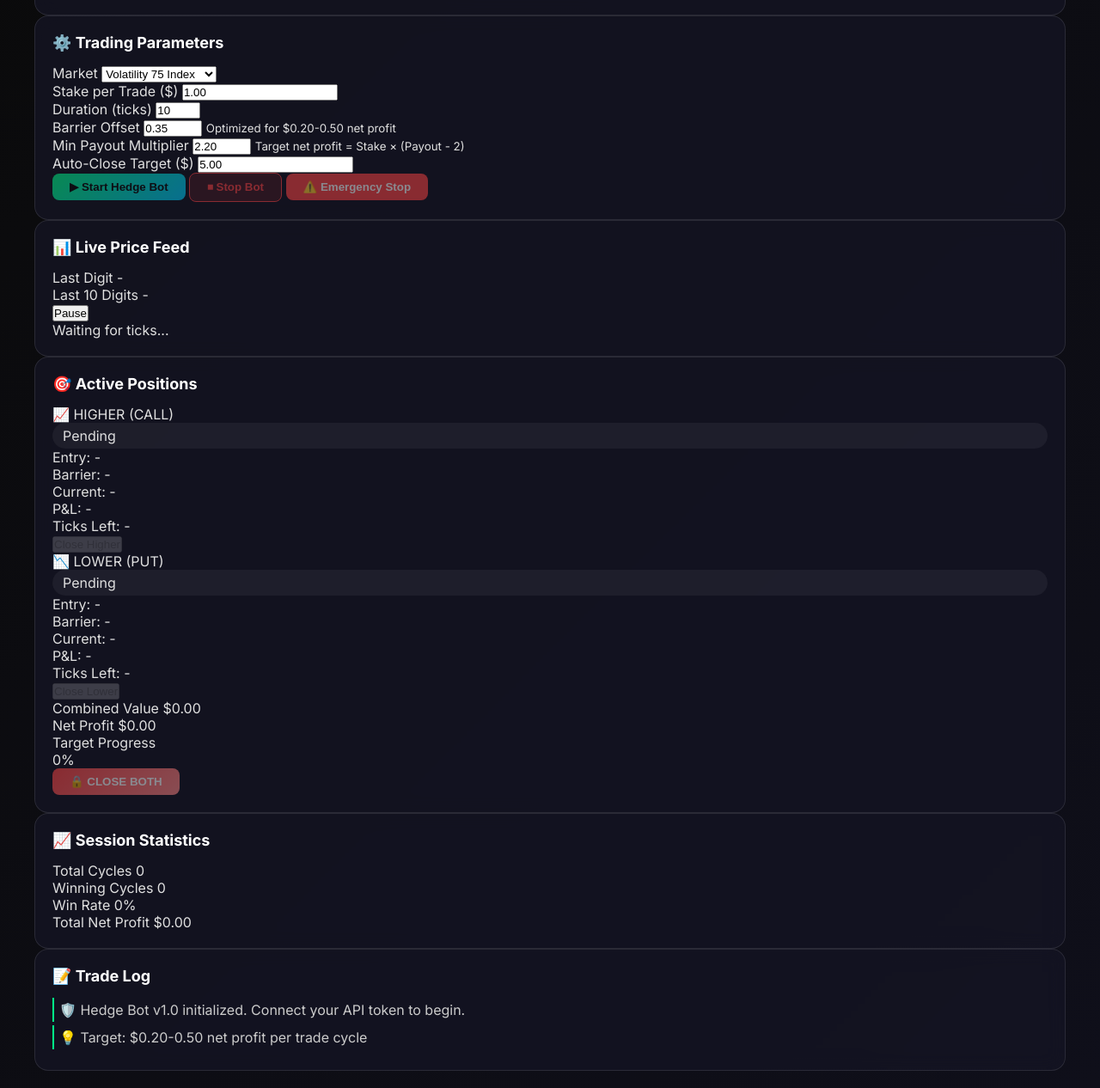
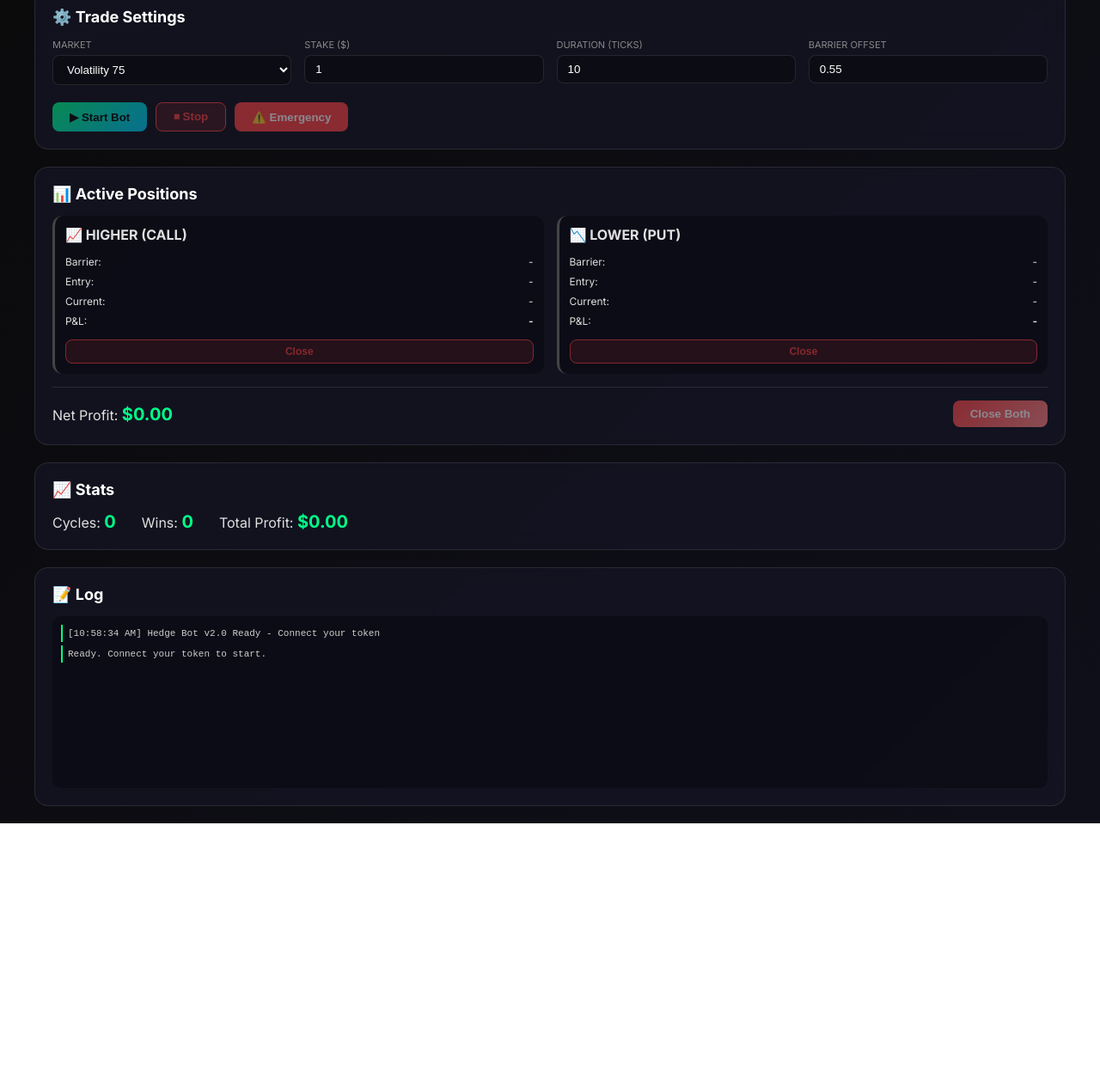
Before and after one commit to Mawutor12575/Hedge-Bot, a website: page deriv-hedge-bot/public/index.html in a window 1280 px wide. Shown: the part 249-1515 px from the top of the page at 86% size. After the commit the page ends 1207 px from the top, so only its background shows below. Drawn offline with Linux system fonts and the light colour scheme.

Commit message:
Update index.html

```diff
--- a/deriv-hedge-bot/public/index.html
+++ b/deriv-hedge-bot/public/index.html
@@ -3,236 +3,114 @@
 <head>
     <meta charset="UTF-8">
     <meta name="viewport" content="width=device-width, initial-scale=1.0">
-    <title>Deriv Hedge Bot | Parallel Trading System</title>
+    <title>Deriv Hedge Bot - Simple Parallel Trades</title>
     <link rel="stylesheet" href="style.css">
-    <link href="https://fonts.googleapis.com/css2?family=Inter:wght@400;500;600;700;800&display=swap" rel="stylesheet">
+    <link href="https://fonts.googleapis.com/css2?family=Inter:wght@400;500;600;700&display=swap" rel="stylesheet">
 </head>
 <body>
     <div class="container">
-        <!-- Header -->
         <header>
-            <div class="logo">
-                <span class="logo-icon">🛡️</span>
-                <h1>Hedge Bot</h1>
-                <span class="badge">PARALLEL TRADING v1.0</span>
-            </div>
-            <div class="account-section">
-                <div class="price-card">
-                    <span class="label">Market</span>
-                    <span id="market-symbol" class="value">R_75</span>
-                </div>
-                <div class="price-card">
-                    <span class="label">Price</span>
-                    <span id="current-price" class="value">$0.00</span>
-                </div>
-                <div class="price-card">
-                    <span class="label">Balance</span>
-                    <span id="account-balance" class="value">$0.00</span>
-                </div>
-                <div id="auth-status" class="auth-status">
-                    <span class="status-dot"></span>
+            <h1>🛡️ Hedge Bot</h1>
+            <div class="status-area">
+                <div id="connection-status" class="status disconnected">
+                    <span class="dot"></span>
                     <span>Disconnected</span>
                 </div>
+                <div id="balance-display">Balance: $0.00</div>
+                <div id="price-display">Price: --</div>
             </div>
         </header>
 
+        <div class="main-grid">
             <!-- Connection Panel -->
-        <div class="card connection-card">
+            <div class="card">
                 <h2>🔌 Connection</h2>
-            <div class="connection-controls">
-                <input type="password" id="api-token" placeholder="Enter your Deriv API Token" class="token-input">
+                <div class="input-group">
+                    <input type="password" id="token" placeholder="Deriv API Token" class="token-input">
                     <button id="connect-btn" class="btn-primary">Connect</button>
-                <div id="account-switch" style="display: none;">
-                    <button id="demo-btn" class="btn-switch">Demo</button>
-                    <button id="real-btn" class="btn-switch">Real</button>
                 </div>
+                <div id="account-buttons" style="display: none; margin-top: 10px;">
+                    <button id="demo-switch" class="btn-switch">Demo</button>
+                    <button id="real-switch" class="btn-switch">Real</button>
                 </div>
             </div>
 
             <!-- Trading Controls -->
-        <div class="card trading-card">
-            <h2>⚙️ Trading Parameters</h2>
-            <div class="params-grid">
-                <div class="param-group">
+            <div class="card">
+                <h2>⚙️ Trade Settings</h2>
+                <div class="settings-grid">
+                    <div>
                         <label>Market</label>
-                    <select id="market-select">
-                        <option value="R_10">Volatility 10 Index</option>
-                        <option value="R_25">Volatility 25 Index</option>
-                        <option value="R_50">Volatility 50 Index</option>
-                        <option value="R_75" selected>Volatility 75 Index</option>
-                        <option value="R_100">Volatility 100 Index</option>
+                        <select id="market">
+                            <option value="R_10">Volatility 10</option>
+                            <option value="R_25">Volatility 25</option>
+                            <option value="R_50">Volatility 50</option>
+                            <option value="R_75" selected>Volatility 75</option>
+                            <option value="R_100">Volatility 100</option>
                         </select>
                     </div>
-                <div class="param-group">
-                    <label>Stake per Trade ($)</label>
-                    <input type="number" id="stake" value="1.00" step="0.50" min="0.35">
+                    <div>
+                        <label>Stake ($)</label>
+                        <input type="number" id="stake" value="1" step="0.5" min="0.35">
                     </div>
-                <div class="param-group">
+                    <div>
                         <label>Duration (ticks)</label>
                         <input type="number" id="duration" value="10" step="1" min="5" max="30">
                     </div>
-                <div class="param-group">
+                    <div>
                         <label>Barrier Offset</label>
-                    <input type="number" id="offset" value="0.35" step="0.05" min="0.10" max="1.00">
-                    <small id="offset-hint">Optimized for $0.20-0.50 net profit</small>
-                </div>
-                <div class="param-group">
-                    <label>Min Payout Multiplier</label>
-                    <input type="number" id="min-payout" value="2.20" step="0.05" min="2.00" max="3.00">
-                    <small>Target net profit = Stake × (Payout - 2)</small>
-                </div>
-                <div class="param-group">
-                    <label>Auto-Close Target ($)</label>
-                    <input type="number" id="profit-target" value="5.00" step="1.00">
+                        <input type="number" id="offset" value="0.55" step="0.05" min="0.1">
                     </div>
                 </div>
-            <div class="bot-controls">
-                <button id="start-bot" class="btn-start" disabled>▶ Start Hedge Bot</button>
-                <button id="stop-bot" class="btn-stop" disabled>⏹ Stop Bot</button>
-                <button id="emergency-stop" class="btn-emergency" disabled>⚠️ Emergency Stop</button>
-            </div>
-        </div>
-
-        <!-- Live Ticks Display -->
-        <div class="card ticks-card">
-            <h2>📊 Live Price Feed</h2>
-            <div class="tick-header">
-                <div class="last-digit-box">
-                    <span class="label">Last Digit</span>
-                    <span id="last-digit" class="digit-large">-</span>
-                </div>
-                <div class="last-ten-box">
-                    <span class="label">Last 10 Digits</span>
-                    <span id="last-ten-digits" class="digit-sequence">-</span>
-                </div>
-                <button id="pause-ticks-btn" class="btn-small">Pause</button>
-            </div>
-            <div id="tick-history" class="tick-history">
-                <div class="tick-placeholder">Waiting for ticks...</div>
+                <div class="button-group">
+                    <button id="start-btn" class="btn-start" disabled>▶ Start Bot</button>
+                    <button id="stop-btn" class="btn-stop" disabled>⏹ Stop</button>
+                    <button id="emergency-btn" class="btn-emergency" disabled>⚠️ Emergency</button>
                 </div>
             </div>
 
             <!-- Active Positions -->
-        <div class="card positions-card">
-            <h2>🎯 Active Positions</h2>
-            <div class="positions-grid">
-                <!-- HIGHER Position -->
-                <div id="higher-position" class="position-card">
-                    <div class="position-header">
-                        <span class="icon">📈</span>
-                        <span class="title">HIGHER (CALL)</span>
-                        <span id="higher-status" class="status">Pending</span>
+            <div class="card">
+                <h2>📊 Active Positions</h2>
+                <div class="positions-row">
+                    <div class="position" id="higher-card">
+                        <div class="position-title">📈 HIGHER (CALL)</div>
+                        <div class="position-detail">Barrier: <span id="higher-barrier">-</span></div>
+                        <div class="position-detail">Entry: <span id="higher-entry">-</span></div>
+                        <div class="position-detail">Current: <span id="higher-current">-</span></div>
+                        <div class="position-detail profit">P&L: <span id="higher-pnl">-</span></div>
+                        <button id="close-higher" class="btn-close-small" disabled>Close</button>
                     </div>
-                    <div class="position-details">
-                        <div class="detail-row">
-                            <span>Entry:</span>
-                            <span id="higher-entry">-</span>
-                        </div>
-                        <div class="detail-row">
-                            <span>Barrier:</span>
-                            <span id="higher-barrier">-</span>
-                        </div>
-                        <div class="detail-row">
-                            <span>Current:</span>
-                            <span id="higher-current">-</span>
-                        </div>
-                        <div class="detail-row profit-row">
-                            <span>P&L:</span>
-                            <span id="higher-pnl">-</span>
-                        </div>
-                        <div class="detail-row">
-                            <span>Ticks Left:</span>
-                            <span id="higher-ticks">-</span>
+                    <div class="position" id="lower-card">
+                        <div class="position-title">📉 LOWER (PUT)</div>
+                        <div class="position-detail">Barrier: <span id="lower-barrier">-</span></div>
+                        <div class="position-detail">Entry: <span id="lower-entry">-</span></div>
+                        <div class="position-detail">Current: <span id="lower-current">-</span></div>
+                        <div class="position-detail profit">P&L: <span id="lower-pnl">-</span></div>
+                        <button id="close-lower" class="btn-close-small" disabled>Close</button>
                     </div>
                 </div>
-                    <div id="higher-tick-indicator" class="tick-indicator"></div>
-                    <button id="close-higher" class="btn-close" disabled>Close Higher</button>
-                </div>
-
-                <!-- LOWER Position -->
-                <div id="lower-position" class="position-card">
-                    <div class="position-header">
-                        <span class="icon">📉</span>
-                        <span class="title">LOWER (PUT)</span>
-                        <span id="lower-status" class="status">Pending</span>
-                    </div>
-                    <div class="position-details">
-                        <div class="detail-row">
-                            <span>Entry:</span>
-                            <span id="lower-entry">-</span>
-                        </div>
-                        <div class="detail-row">
-                            <span>Barrier:</span>
-                            <span id="lower-barrier">-</span>
-                        </div>
-                        <div class="detail-row">
-                            <span>Current:</span>
-                            <span id="lower-current">-</span>
-                        </div>
-                        <div class="detail-row profit-row">
-                            <span>P&L:</span>
-                            <span id="lower-pnl">-</span>
-                        </div>
-                        <div class="detail-row">
-                            <span>Ticks Left:</span>
-                            <span id="lower-ticks">-</span>
-                        </div>
-                    </div>
-                    <div id="lower-tick-indicator" class="tick-indicator"></div>
-                    <button id="close-lower" class="btn-close" disabled>Close Lower</button>
+                <div class="combined">
+                    <span>Net Profit: <strong id="net-profit">$0.00</strong></span>
+                    <button id="close-both" class="btn-close-both" disabled>Close Both</button>
                 </div>
             </div>
 
-            <!-- Combined Stats -->
-            <div class="combined-stats">
-                <div class="stat-box">
-                    <span>Combined Value</span>
-                    <span id="combined-value" class="highlight">$0.00</span>
-                </div>
-                <div class="stat-box">
-                    <span>Net Profit</span>
-                    <span id="net-profit" class="highlight">$0.00</span>
-                </div>
-                <div class="stat-box">
-                    <span>Target Progress</span>
-                    <div class="progress-bar">
-                        <div id="progress-fill" class="progress-fill"></div>
-                    </div>
-                    <span id="progress-text">0%</span>
-                </div>
-                <button id="close-both" class="btn-close-both" disabled>🔒 CLOSE BOTH</button>
+            <!-- Stats & Log -->
+            <div class="card">
+                <h2>📈 Stats</h2>
+                <div class="stats-row">
+                    <div>Cycles: <strong id="cycle-count">0</strong></div>
+                    <div>Wins: <strong id="win-count">0</strong></div>
+                    <div>Total Profit: <strong id="total-profit">$0.00</strong></div>
                 </div>
             </div>
 
-        <!-- Statistics -->
-        <div class="card stats-card">
-            <h2>📈 Session Statistics</h2>
-            <div class="stats-grid">
-                <div class="stat-item">
-                    <span class="stat-label">Total Cycles</span>
-                    <span id="total-cycles" class="stat-value">0</span>
+            <div class="card log-card">
+                <h2>📝 Log</h2>
+                <div id="log" class="log-area">
+                    <div class="log-entry">Ready. Connect your token to start.</div>
                 </div>
-                <div class="stat-item">
-                    <span class="stat-label">Winning Cycles</span>
-                    <span id="winning-cycles" class="stat-value">0</span>
-                </div>
-                <div class="stat-item">
-                    <span class="stat-label">Win Rate</span>
-                    <span id="win-rate" class="stat-value">0%</span>
-                </div>
-                <div class="stat-item">
-                    <span class="stat-label">Total Net Profit</span>
-                    <span id="total-profit" class="stat-value profit">$0.00</span>
-                </div>
-            </div>
-        </div>
-
-        <!-- Trade Log -->
-        <div class="card log-card">
-            <h2>📝 Trade Log</h2>
-            <div id="trade-log" class="trade-log">
-                <div class="log-entry system">🛡️ Hedge Bot v1.0 initialized. Connect your API token to begin.</div>
-                <div class="log-entry system">💡 Target: $0.20-0.50 net profit per trade cycle</div>
             </div>
         </div>
     </div>
```
Lines whose indentation alone changed are shown as unchanged.
